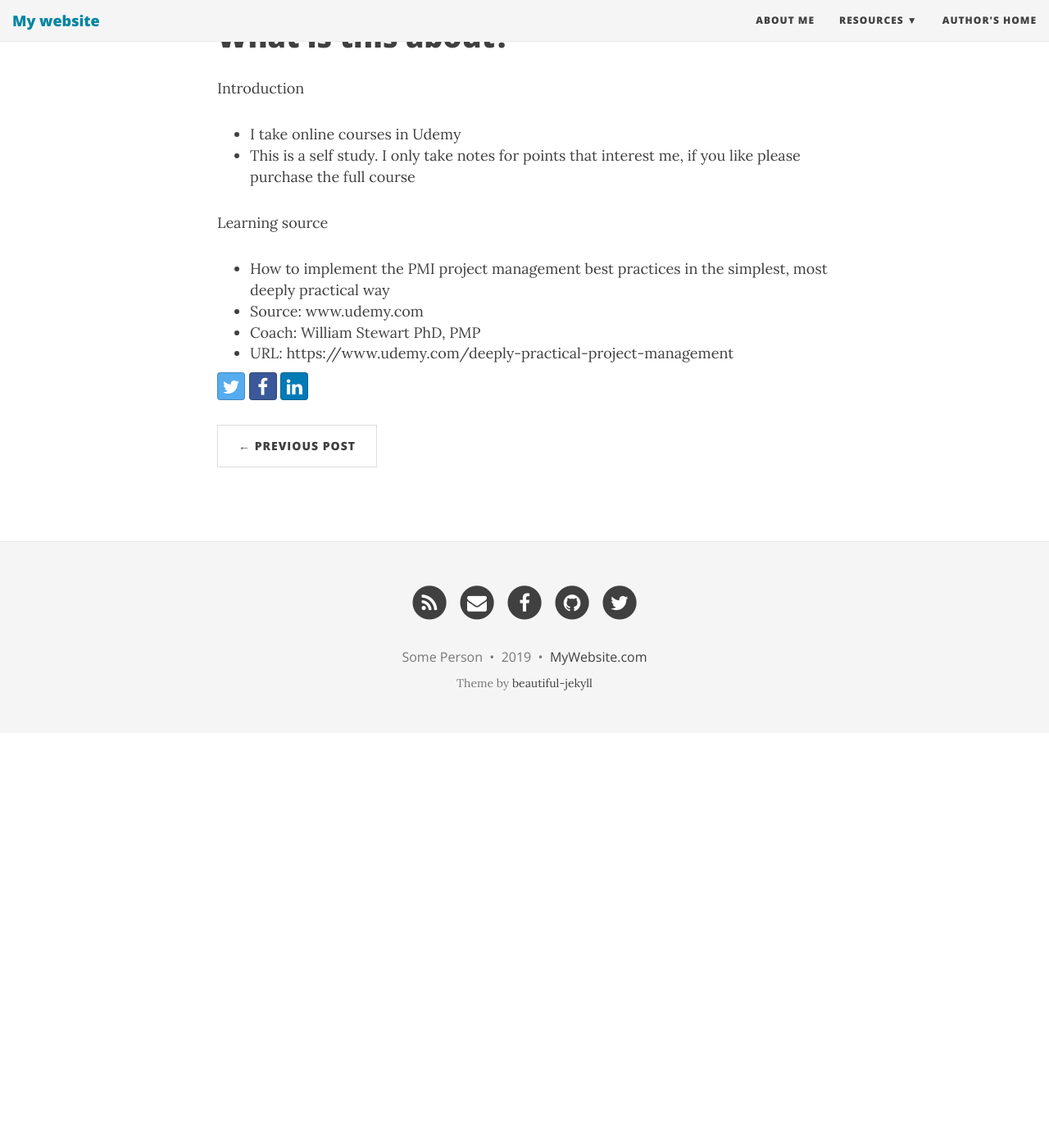
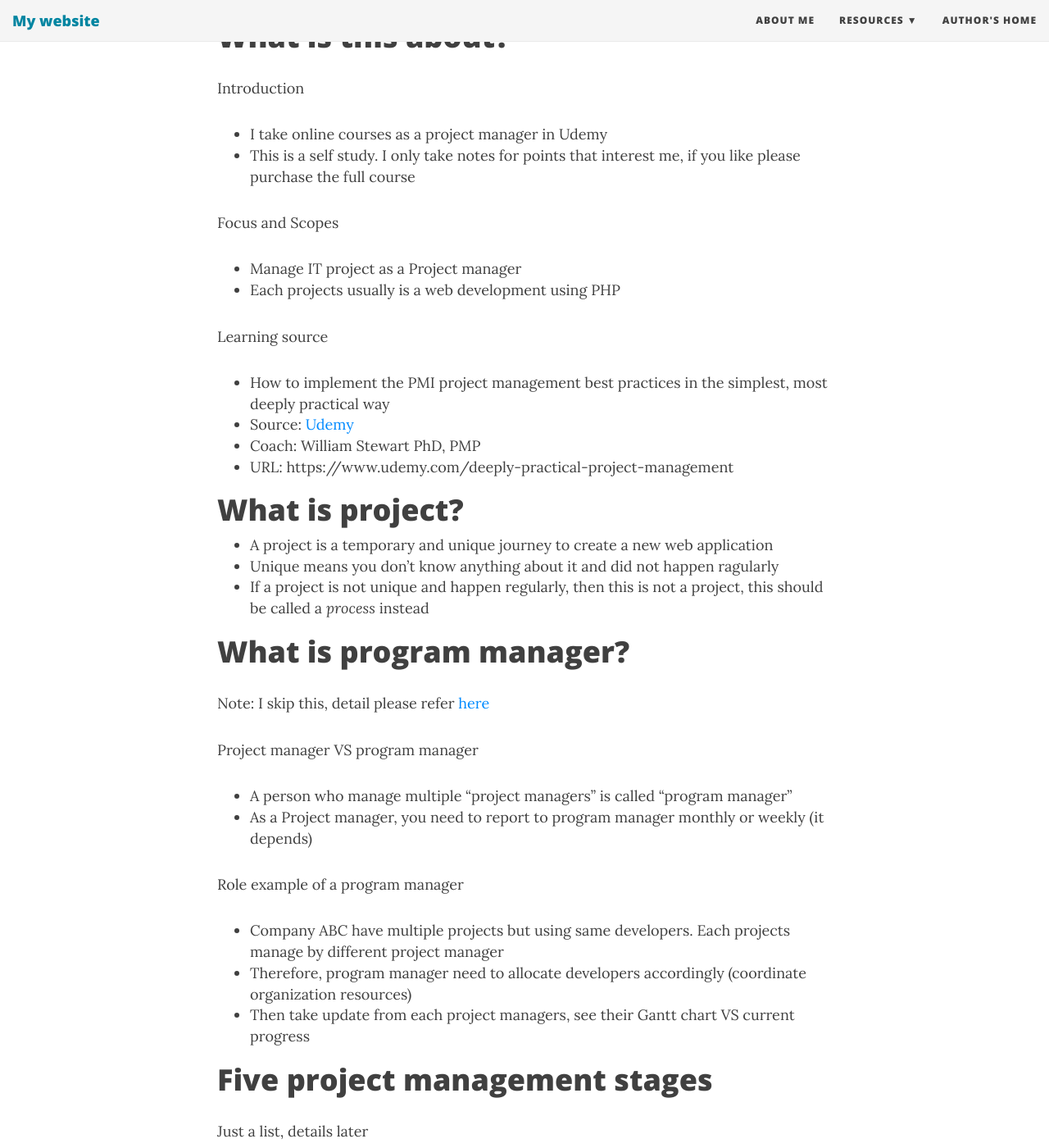
Before and after one commit to hassifmohd/project-management, a Jekyll site: the page built from _posts/2019-08-04-deeply-practical-project-management.md, in a window 1280 px wide and 1400 px high, scrolled down 291 px. Shown: the whole window at 82% size. Built offline with Jekyll 4.4.1, drawn with Linux system fonts in a browser that asks for light colours; nearby versions of some CDN libraries; before the commit the page ends 1185 px from its top, so only the background shows below that; some of the changed text lies outside the part shown.

Commit message:
WIP. Five project management stages

```diff
--- a/_posts/2019-08-04-deeply-practical-project-management.md
+++ b/_posts/2019-08-04-deeply-practical-project-management.md
@@ -7,12 +7,74 @@ title: Deeply Practical Project Management
 
 Introduction
 
-- I take online courses in Udemy
+- I take online courses as a project manager in Udemy
 - This is a self study. I only take notes for points that interest me, if you like please purchase the full course
+
+Focus and Scopes
+
+- Manage IT project as a Project manager
+- Each projects usually is a web development using PHP
 
 Learning source
 
 - How to implement the PMI project management best practices in the simplest, most deeply practical way
-- Source: www.udemy.com
+- Source: [Udemy](www.udemy.com)
 - Coach: William Stewart PhD, PMP
 - URL: https://www.udemy.com/deeply-practical-project-management
+
+# What is project?
+
+- A project is a temporary and unique journey to create a new web application
+- Unique means you don't know anything about it and did not happen ragularly
+- If a project is not unique and happen regularly, then this is not a project, this should be called a *process* instead
+
+# What is program manager?
+
+Note: I skip this, detail please refer [here](https://www.udemy.com/deeply-practical-project-management/learn/lecture/7377646#overview)
+
+Project manager VS program manager
+
+- A person who manage multiple "project managers" is called "program manager"
+- As a Project manager, you need to report to program manager monthly or weekly (it depends)
+
+Role example of a program manager
+
+- Company ABC have multiple projects but using same developers. Each projects manage by different project manager
+- Therefore, program manager need to allocate developers accordingly (coordinate organization resources)
+- Then take update from each project managers, see their Gantt chart VS current progress
+
+# Five project management stages
+
+Just a list, details later
+
+- Initiation
+- Planning
+- Execution
+- Monitoring & Control
+- Closing
+
+Notes
+
+- One cycle consist of five stages
+- Example: For a big project (like a year), you can do three cycles. One cycles about three to four months
+
+## Five project management stages: 1) Initiation
+
+- You need to do a "project charter"
+- For small project, project charter can be in just one page
+
+Purpose of a project charter
+
+- Planning can be productive <-- TODO: i dont understand
+
+## Five project management stages: 2) Planning
+
+## Five project management stages: 3) Execution
+
+## Five project management stages: 4) Monitoring & Control
+
+## Five project management stages: 5) Closing
+
+# TODO
+
+- Fix grammar
```
